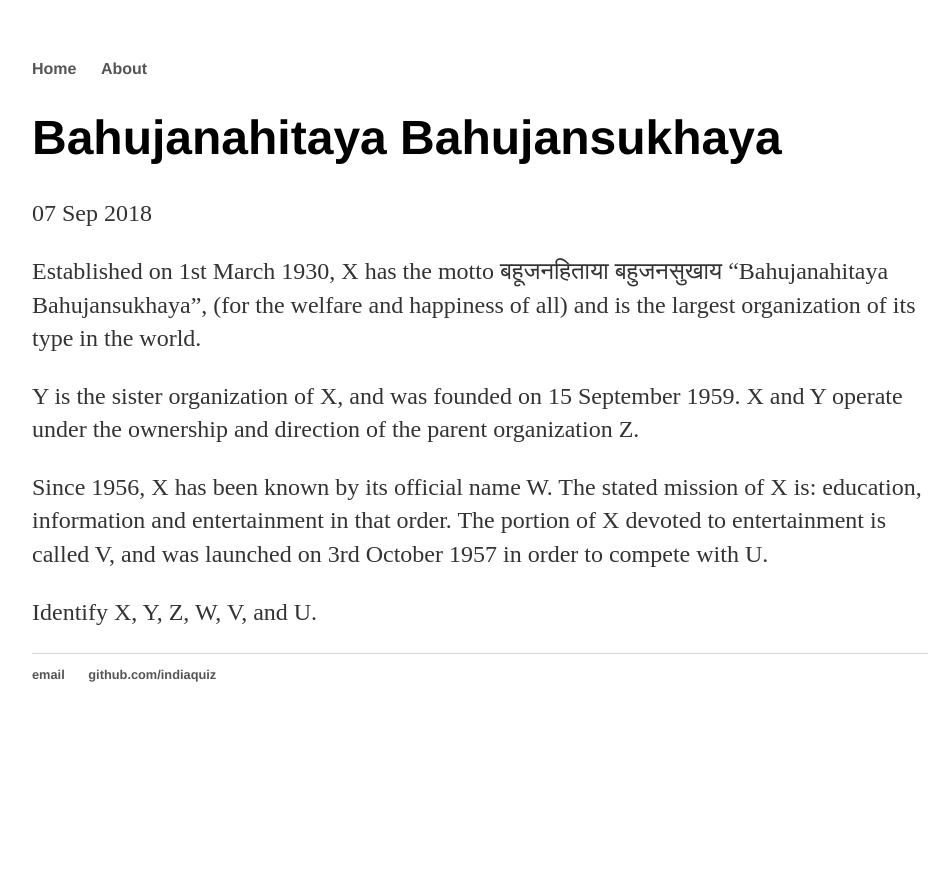
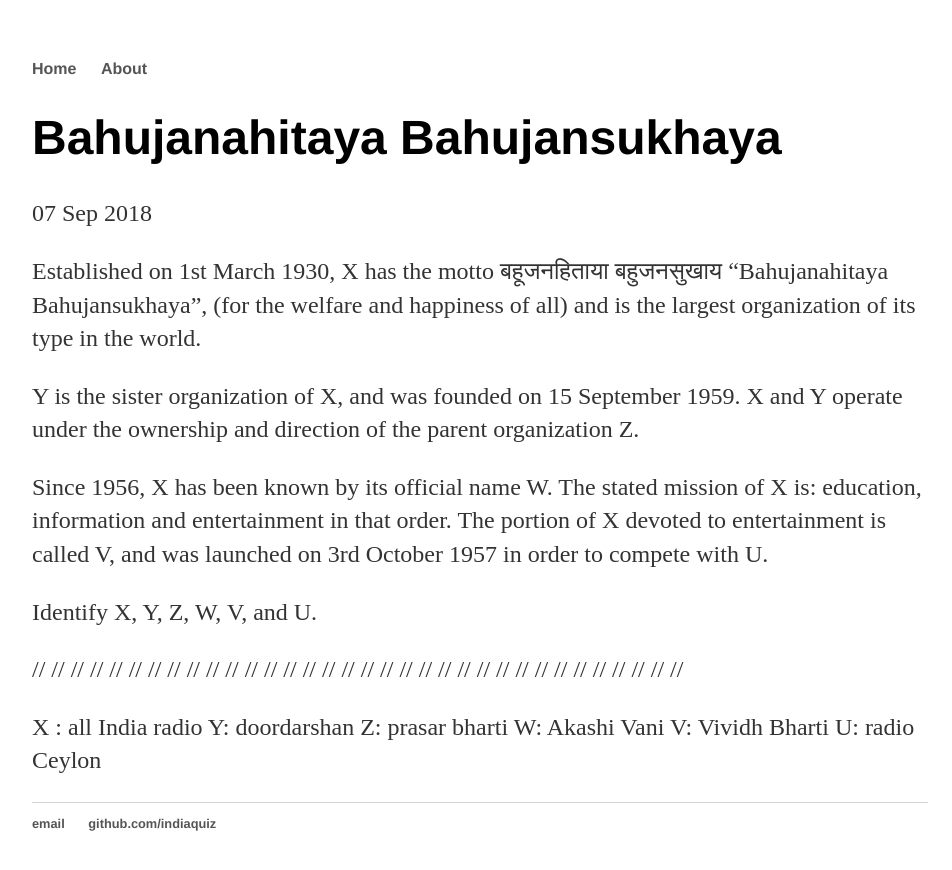
Before and after one commit to indiaquiz/indiaquiz.github.io, a Jekyll site: the page built from _posts/2018-09-07-Bahujanahitaya-Bahujansukhaya.md, in a window 1280 px wide. Shown: the top 870 px of the page, without its empty margins (160-1112 px from the left). Built offline with Jekyll 4.4.1, drawn with Linux system fonts in a browser that asks for light colours.

Commit message:
Update 2018-09-07-Bahujanahitaya-Bahujansukhaya.md

```diff
--- a/_posts/2018-09-07-Bahujanahitaya-Bahujansukhaya.md
+++ b/_posts/2018-09-07-Bahujanahitaya-Bahujansukhaya.md
@@ -12,3 +12,47 @@
 Since 1956, X has been known by its official name W. The stated mission of X is: education, information and entertainment in that order. The portion of X devoted to entertainment is called V, and was launched on 3rd October 1957 in order to compete with U.
 
 Identify X, Y, Z, W, V, and U.
+
+//
+//
+//
+//
+//
+//
+//
+//
+//
+//
+//
+//
+//
+//
+//
+//
+//
+//
+//
+//
+//
+//
+//
+//
+//
+//
+//
+//
+//
+//
+//
+//
+//
+//
+
+
+
+X : all India radio
+Y: doordarshan
+Z: prasar bharti
+W: Akashi Vani
+V: Vividh Bharti
+U: radio Ceylon
```
